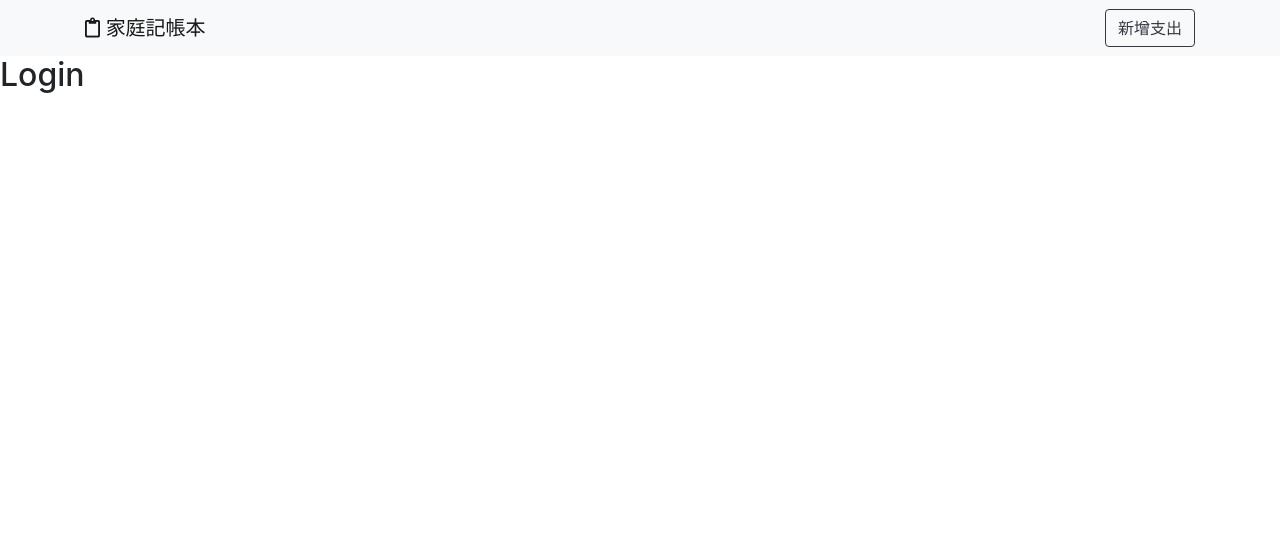
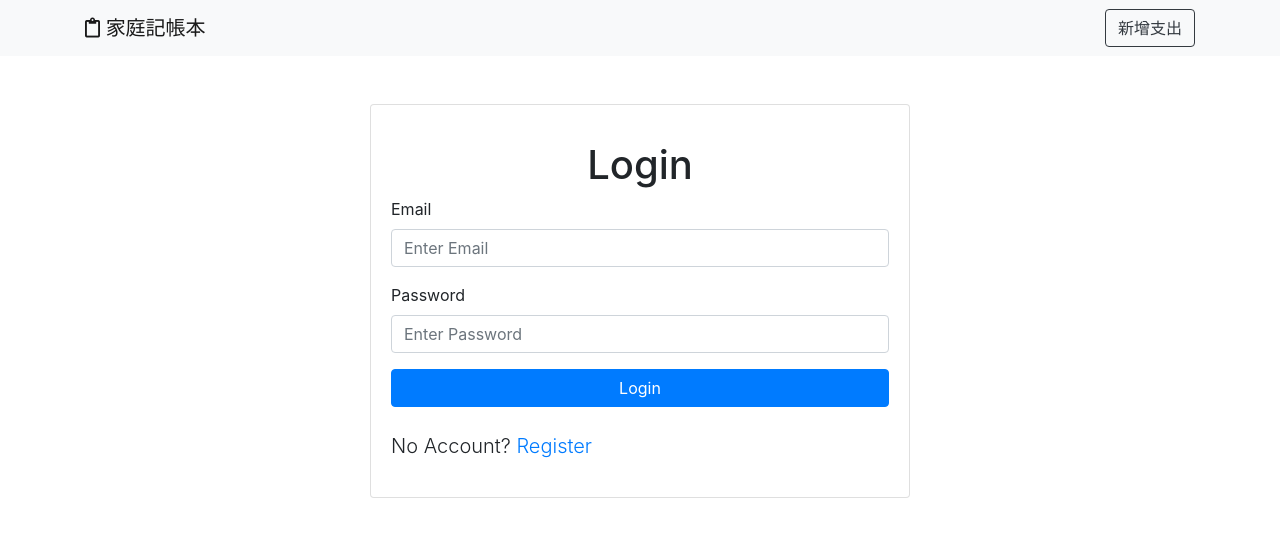
Before and after one commit to s091173/expense_tracker, a Node server app: page /users/login in a window 1280 px wide. Shown: the top 537 px of the page. Run offline with Node 20, Linux system fonts and the light colour scheme; some libraries are stand-ins or nearby versions.

Commit message:
feat: add user login page

```diff
--- a/routes/modules/users.js
+++ b/routes/modules/users.js
@@ -1,8 +1,21 @@
 const express = require('express')
 const router = express.Router()
 
+// login page
 router.get('/login', (req, res) => {
   res.render('login')
 })
 
+// login submit
+router.post('login', (req, res) => {
+
+})
+
+// register page
+router.get('/register', (req, res) => {
+  res.render('register')
+})
+
+
+
 module.exports = router
--- a/views/login.hbs
+++ b/views/login.hbs
@@ -1 +1,25 @@
-<h2>Login</h2>
+<div class="container">
+
+  <div class="row mt-5">
+    <div class="col-md-6 m-auto">
+      <div class="card card-body">
+        <h1 class="text-center mt-3">Login</h1>
+        <form action="/users/login" method="POST">
+          <div class="form-group">
+            <label for="email">Email</label>
+            <input type="email" id="email" name="email" class="form-control" placeholder="Enter Email">
+          </div>
+          <div class="form-group">
+            <label for="password">Password</label>
+            <input type="password" id="password" name="password" class="form-control" placeholder="Enter Password">
+          </div>
+          <button type="submit" class="btn btn-primary btn-block">Login</button>
+        </form>
+        <p class="lead mt-4">
+          No Account? <a href="/users/register">Register</a>
+        </p>
+      </div>
+    </div>
+  </div>
+
+</div>
--- /dev/null
+++ b/views/register.hbs
@@ -0,0 +1 @@
+<h2>Register</h2>
```
